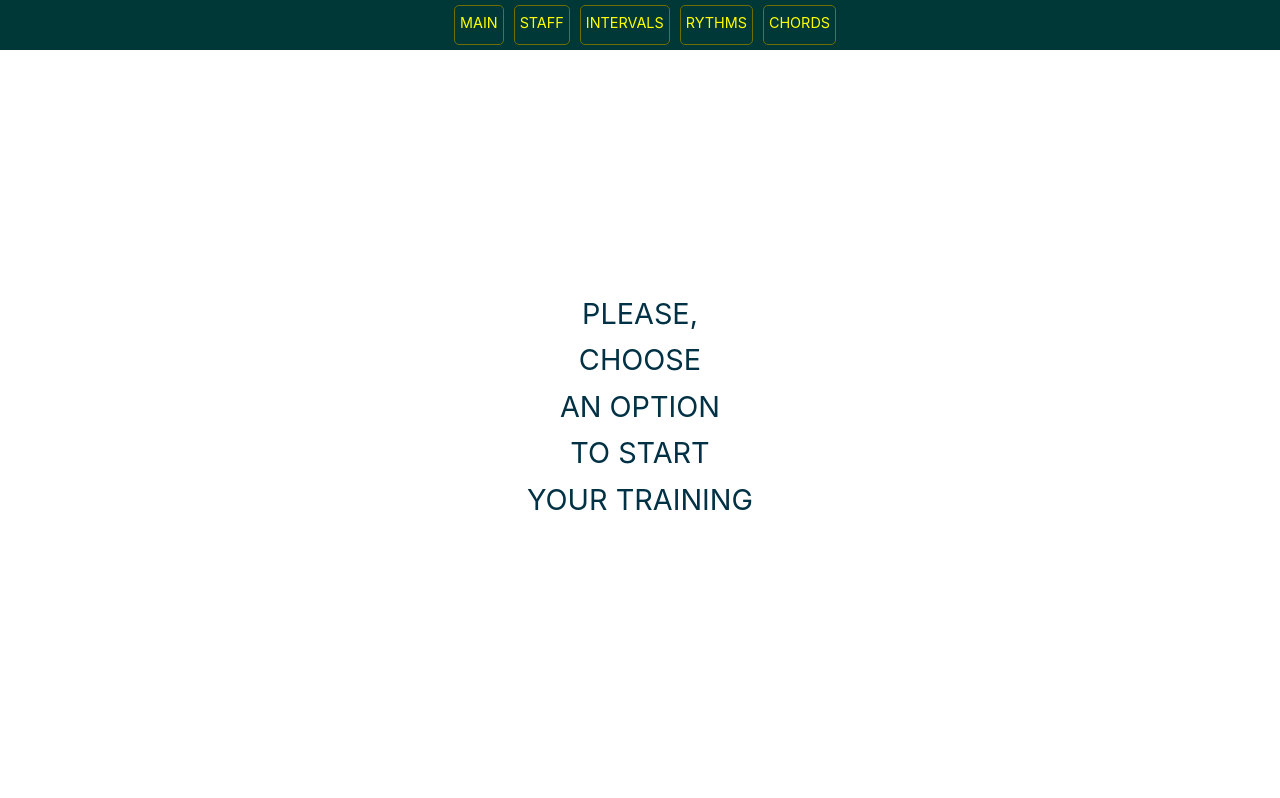
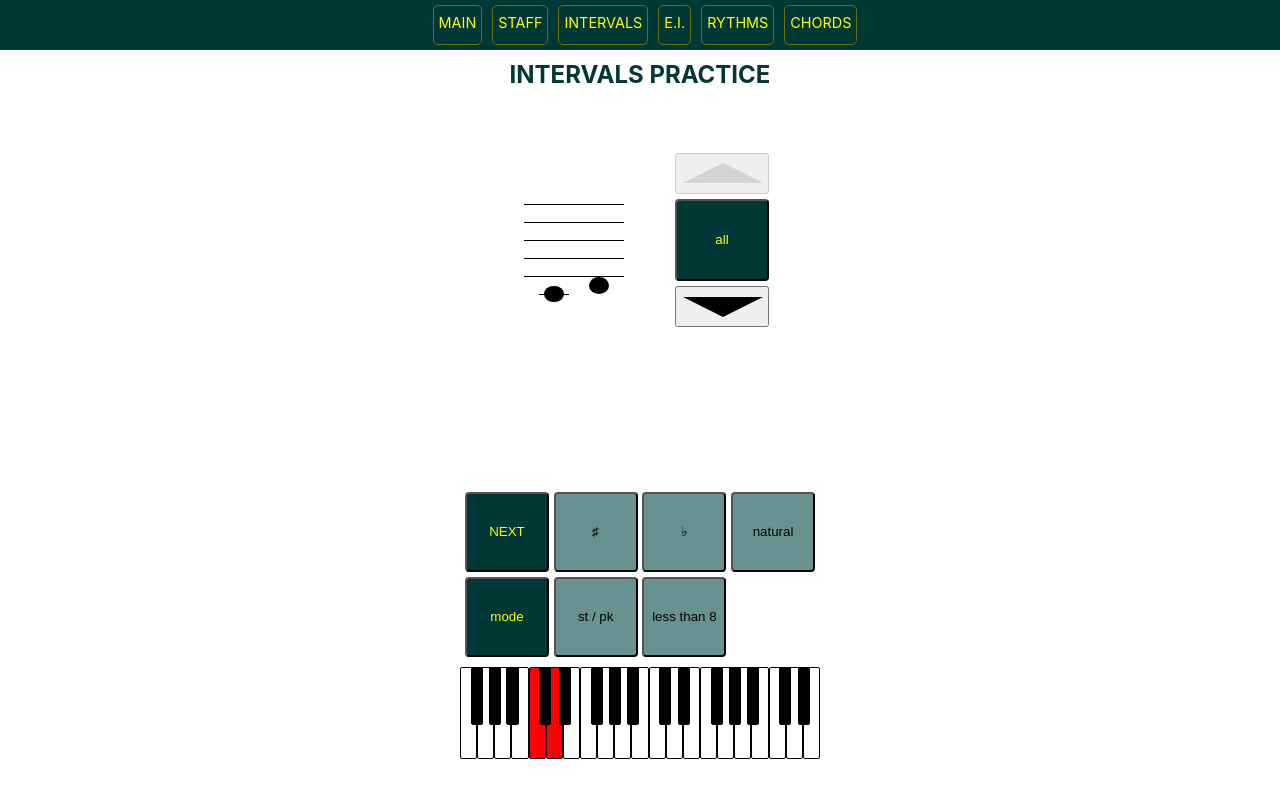
Before and after one commit to JosepConejero/music-training, a React (Create React App) app: page /easy-intervals in a window 1280 px wide. Before the commit this address led to /. Built offline with nearby package versions, Linux system fonts and the light colour scheme; the HTML template or start-up script is replaced by a standard one.

Commit message:
Added easy-intervals page and link to navbar

```diff
--- a/src/components/Navbar.jsx
+++ b/src/components/Navbar.jsx
@@ -8,6 +8,7 @@ export const Navbar = () => {
         <Link to="/">MAIN</Link>
         <Link to="/staff-practice">STAFF</Link>
         <Link to="/intervals">INTERVALS</Link>
+        <Link to="/easy-intervals">E.I.</Link>
         <Link to="/rythms">RYTHMS</Link>
         <Link to="/chords">CHORDS</Link>
       </main>
--- /dev/null
+++ b/src/pages/EasyIntervalsPage.jsx
@@ -0,0 +1,201 @@
+import { useState } from "react";
+import { Navbar } from "../components/Navbar";
+import "./pages.css";
+import { completeIntervals } from "../pagesHelpers/complete-intervals";
+import { MyIntervalButtons } from "../lit-react-components/MyIntervalButtons";
+import { randomInterval } from "../pagesHelpers/random-Interval";
+import { MyIntervals } from "../lit-react-components/MyIntervals";
+import { MyKeyboard } from "../lit-react-components/MyKeyboard";
+import { MyIntervalButtons2 } from "../lit-react-components/MyIntervalButtons2";
+import { MyThreeButtons } from "../lit-react-components/MyThreeButtons";
+import { useToggleValue } from "../hooks/useToggleValue";
+
+export const EasyIntervalsPage = () => {
+  const [currentInterval, setCurrentInterval] = useState(completeIntervals[486]); // do4 - re4
+  const [intervalsSelection, setIntervalsSelection] = useState(completeIntervals);
+
+  const {value: isSharpShowed, updateToggleValue: updateIsSharpShowed} = useToggleValue(true);
+  const {value: isFlatShowed, updateToggleValue: updateIsFlatShowed} = useToggleValue(true);
+  const {value: isNaturalShowed, updateToggleValue: updateIsNaturalShowed} = useToggleValue(true);
+  const {value: isSolutionShowed, updateToggleValue: showSolution} = useToggleValue(false);
+  const {value: isLessThan8Showed, updateToggleValue: updateIsLessThan8Showed} = useToggleValue(true);
+  const {value: isShowingModePressed, updateToggleValue: updateIsShowingModePressed} = useToggleValue(false);
+  const {value: isSemitonesToggleSelected, updateToggleValue: updateIsSemitonesToggleSelected} = useToggleValue(true);
+
+  const optionsRange = isSemitonesToggleSelected
+            ? ["all", "1", "2", "3", "4", "5", "6", "7", "8", "9", "10", "11", "12"]
+            : ["all", "0", "1", "2", "3", "4", "5", "6", "7", "8",  "9", "10", "11"];
+  const [selectedItemIndex, setSelectedItemIndex] = useState(0);
+
+  const updateItemIndex = (num)=>{
+    setSelectedItemIndex(num);
+    updateIntervalsSelection(completeIntervals, num);
+  }
+
+  const showNextIntervalAnswer = () => {
+    //setCurrentInterval(randomInterval(completeIntervals, isSharpShowed, isFlatShowed, isNaturalShowed, isLessThan8Showed));
+    setCurrentInterval(randomInterval(intervalsSelection, isSharpShowed, isFlatShowed, isNaturalShowed, isLessThan8Showed));
+  };
+
+  const setNumberInterval = () => isSemitonesToggleSelected ? currentInterval.semitones : currentInterval.keysInBetween;
+
+/* const getIntervalsBySharpFlatNaturalLessThan8 = (allIntervals, sharp, flat, natural, lessThan8)=>{
+
+  return allIntervals.filter((note)=>isFlat(note.note1))
+}
+ */
+  const getIntervalsBySemitones = (allIntervals, semitones) => {
+    //const result = allIntervals.filter((note) => note.semitones === +semitones);
+    return allIntervals.filter((note) => note.semitones === +semitones);
+  }
+
+  const updateIntervalsSelection = (allintervals, item)=>{
+    if (optionsRange[item]==="all") {
+      setIntervalsSelection(allintervals);
+      return;
+    }
+    setIntervalsSelection(getIntervalsBySemitones(allintervals, optionsRange[item])) ;
+  }
+
+  return (
+    <>
+      <Navbar />
+      <div className="intervals-main-container">
+        <div>
+          <p className="title">INTERVALS PRACTICE</p>
+        </div>
+
+        <div className="bloque-vertical">
+            <div className="interval-view-container">
+                <div onClick={showSolution}>
+                  <MyIntervals showingMode={isShowingModePressed} showingModeText={currentInterval.direction + setNumberInterval()} nota1={currentInterval.note1} nota2={currentInterval.note2}/>
+                </div>
+                <MyThreeButtons
+                  /* activateAction={()=>updateIntervalsSelection(completeIntervals, selectedItemIndex)}  */
+                  activateAction={()=>{}}
+                  updateItemIndex={updateItemIndex}
+                  textItems={optionsRange}
+                  selectedItemIndex={selectedItemIndex}
+                  height="180px"
+                  width="100px"
+                />
+            </div>
+
+            <div className="interval-view-ask-box">
+              <p className="interval-view-ask-text">
+                {isSolutionShowed ? currentInterval.name : ""}
+              </p>
+              <p className="interval-view-ask-text">
+                {isSolutionShowed
+                    ? (isSemitonesToggleSelected
+                          ? currentInterval.semitones + " semitones"
+                          : currentInterval.keysInBetween + " piano keys in between" )
+                    : ""}
+              </p>
+            </div>
+            {/* <div className="interval-view-answer-box">
+              <p className="interval-view-answer-text" onClick={showAnswer}>
+                {pressedAnswerButton ? currentInterval.name : "?"}
+              </p>
+            </div> */}
+          {/* </div> */}
+
+          <div className="interval-buttons-container">
+            {/* <div className="interval-next-button-box"> */}
+            <div className="interval-buttons">
+              {/* <button className="interval-next-button" onClick={showNextIntervalAnswer}>
+                NEXT
+              </button> */}
+              {/* <MyButton width="120px" height="40px" actionOnClick={showNextIntervalAnswer} text="NEXT"></MyButton> */}
+              <MyIntervalButtons
+                    height="80px"
+                    width="350px"
+                    showNext={showNextIntervalAnswer}
+                    isSharpShowed={isSharpShowed}
+                    isSharpShowedAction={updateIsSharpShowed}
+                    isFlatShowed={isFlatShowed}
+                    isFlatShowedAction={updateIsFlatShowed}
+                    isNaturalShowed={isNaturalShowed}
+                    isNaturalShowedAction={updateIsNaturalShowed}
+              />
+
+              <MyIntervalButtons2
+                    height="80px"
+                    width="350px"
+                    isShowingModePressed={isShowingModePressed}
+                    isShowingModePressedAction={updateIsShowingModePressed}
+                    isLessThan8Showed={isLessThan8Showed}
+                    isLessThan8ShowedAction={updateIsLessThan8Showed}
+                    isSemitonesToggleSelected={isSemitonesToggleSelected}
+                    isSemitonesToggleSelectedAction={updateIsSemitonesToggleSelected}
+              />
+
+            </div>
+            {/* <div className="interval-show-table-box"> */}
+           {/*  <div className="interval-buttons"> */}
+              {/* <button className="interval-show-table-button" onClick={showIntervalTable}>
+                SHOW TABLE
+              </button> */}
+             {/*  <MyButton width="120px" height="40px" toggle actionOnClick={showIntervalTable} text="SHOW TABLE"></MyButton> */}
+           {/*  </div> */}
+          </div>
+
+          {/* <my-keyboard></my-keyboard> */}
+          <MyKeyboard notes={[currentInterval.note1, currentInterval.note2]}></MyKeyboard>
+
+          {/* <div className={pressedShowTableButton ? "interval-table-container" : "hidden-interval-table-container"}>
+            <div className="interval-table-box">
+              <div className="interval-table-column">{Object.entries(someIntervals).map((interval, index, intervals) => index < (intervals.length/2) && <span key={uniqueKey()}> {`${interval[0]}`}</span>)}</div>
+              <div className="interval-table-column">{Object.entries(someIntervals).map((interval, index, intervals) => index < (intervals.length/2) && <span key={uniqueKey()}> {`${interval[1]}`}</span>)}</div>
+            </div>
+            <div className="interval-table-box">
+              <div className="interval-table-column">{Object.entries(someIntervals).map((interval, index, intervals) => index >= (intervals.length/2) && <span key={uniqueKey()}> {`${interval[0]}`}</span>)}</div>
+              <div className="interval-table-column">{Object.entries(someIntervals).map((interval, index, intervals) => index >= (intervals.length/2) && <span key={uniqueKey()}> {`${interval[1]}`}</span>)}</div>
+            </div>
+          </div> */}
+        </div>
+      </div>
+    </>
+  );
+};
+
+
+
+
+
+
+  //const [pressedAnswerButton, setPressedAnswerButton] = useState(false);
+  /* const [isSharpShowed, setIsSharpShowed] = useState(true);
+  const [isFlatShowed, setIsFlatShowed] = useState(true);
+  const [isNaturalShowed, setIsNaturalShowed] = useState(true); */
+/*   const [isLessThan8Showed, setIsLessThan8Showed] = useState(true);
+  const [isShowingModePressed, setIsShowingModePressed] = useState(false);
+  const [isSemitonesToggleSelected, setIsSemitonesToggleSelected] = useState(true); */
+
+  /*   const showAnswer = () => {
+    setPressedAnswerButton((prevState) => !prevState);
+  }; */
+
+  /*   const updateIsSharpShowed = () => {
+    setIsSharpShowed((prevState)=> !prevState);
+  } */
+
+/*   const updateIsFlatShowed = () => {
+    setIsFlatShowed((prevState)=> !prevState);
+  } */
+
+/*   const updateIsNaturalShowed = () => {
+    setIsNaturalShowed((prevState)=> !prevState);
+  } */
+
+/*   const updateIsLessThan8Showed = () => {
+    setIsLessThan8Showed((prevState)=> !prevState);
+  } */
+
+/*   const updateIsShowingModePressed = () => {
+    setIsShowingModePressed((prevState)=> !prevState);
+  } */
+
+/*   const updateIsSemitonesToggleSelected = () => {
+    setIsSemitonesToggleSelected((prevState)=> !prevState);
+  } */
--- a/src/router/AppRouter.jsx
+++ b/src/router/AppRouter.jsx
@@ -4,6 +4,7 @@ import { StaffPracticePage } from "../pages/StaffPracticePage";
 import { IntervalsPage } from "../pages/IntervalsPage";
 import { RythmsPage } from "../pages/RythmsPage";
 import { ChordsPage } from "../pages/ChordsPage";
+import { EasyIntervalsPage } from "../pages/EasyIntervalsPage";
 
 export const AppRouter = () => {
   return (
@@ -12,6 +13,7 @@ export const AppRouter = () => {
         <Route path="/" element={<MainPage />} />
         <Route path="/staff-practice" element={<StaffPracticePage />} />
         <Route path="/intervals" element={<IntervalsPage />} />
+        <Route path="/easy-intervals" element={<EasyIntervalsPage />} />
         <Route path="/rythms" element={<RythmsPage />} />
         <Route path="/chords" element={<ChordsPage />} />
         <Route path="/*" element={<Navigate to="/" />} />
```
